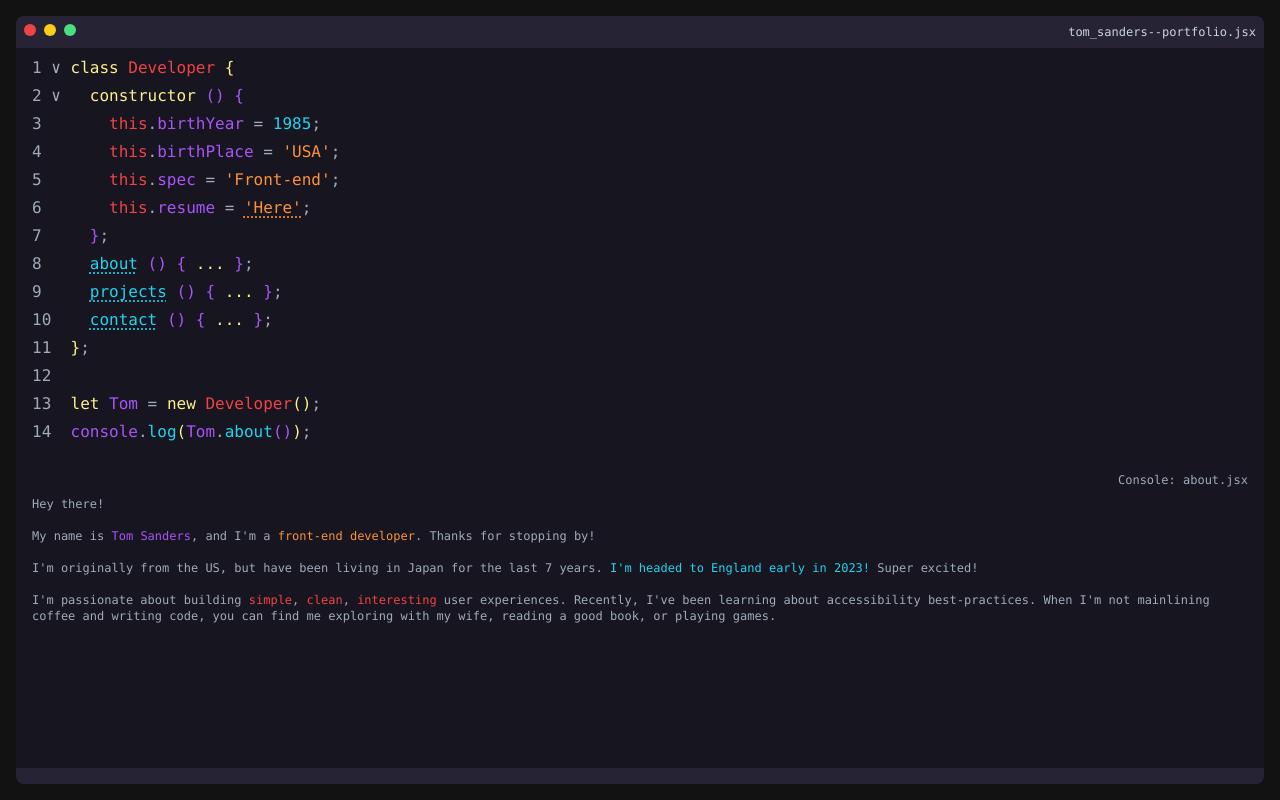
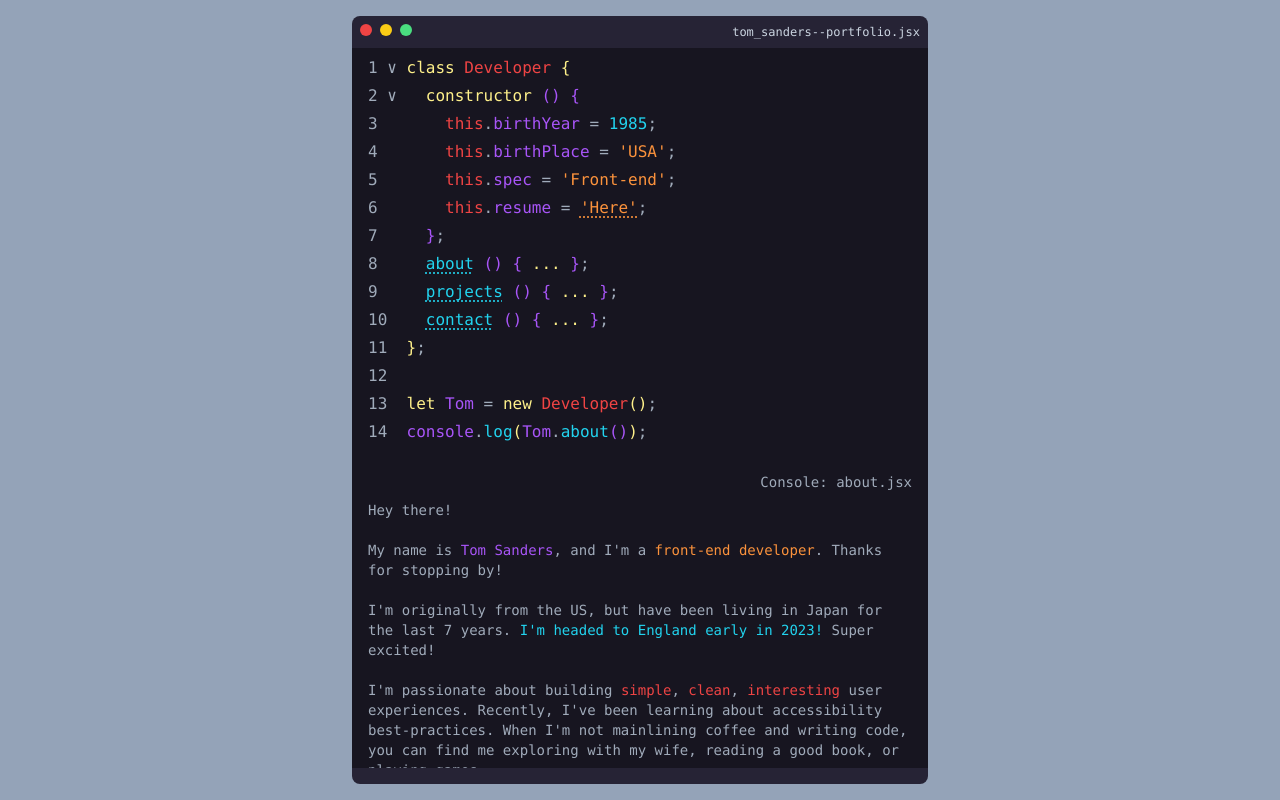
Before and after one commit to tomasanders/portfolio-site, a Next.js app: page / in a window 1280 px wide. Both pictures are taken after a click on the link "about". Built offline with nearby package versions, Linux system fonts and the light colour scheme.

Commit message:
Updated desktop settings

```diff
--- a/components/About.jsx
+++ b/components/About.jsx
@@ -1,7 +1,7 @@
 export const About = () => {
   return (
     <div>
-      <p className="text-xs">
+      <p>
         Hey there!
         <br />
         <br />
--- a/components/Contact.jsx
+++ b/components/Contact.jsx
@@ -30,7 +30,7 @@ export const Contact = () => {
       onSubmit={handleSubmit}
       method="POST"
       target="_blank"
-      className="text-xs leading-8 text-slate-100"
+      className="leading-8 text-slate-100"
       aria-label="Enter your contact information"
     >
       <label for="name" className="p">Enter user name</label>:
--- a/components/Developer.jsx
+++ b/components/Developer.jsx
@@ -65,7 +65,7 @@ export const Developer = () => {
         </div>
       </div>
 
-      <div className="flex flex-col gap-2 mt-4 text-xs text-console-gray">
+      <div className="flex flex-col gap-2 mt-4 text-xs text-console-gray md:text-sm">
         <p className="text-right">
           {`Console: ${pageName}`}
         </p>
--- a/components/Projects.jsx
+++ b/components/Projects.jsx
@@ -27,7 +27,7 @@ export const Projects = () => {
   ];
 
   return (
-    <div className="text-xs">
+    <div>
       <span className="y">const</span> <span className="p">projects</span> = <span className="y">{'{'}</span>
       <br/>
       {console.log(projects)}
--- a/pages/index.jsx
+++ b/pages/index.jsx
@@ -11,15 +11,15 @@ export default function Home() {
         <meta name="author" content="Tom Sanders" />
         <meta name="viewport" content="width=device-width, initial-scale=1.0" />
       </Head>
-      <main className="flex items-center justify-center w-screen h-screen p-4 bg-app-bg">
-        <div className="[console] w-full h-full bg-console-bg flex flex-col rounded-lg">
-          <header className="[buttons] flex items-start justify-start gap-2 p-2">
+      <main className="flex items-center justify-center w-screen h-screen p-4 bg-slate-400">
+        <div className="flex flex-col w-full h-full rounded-lg bg-console-bg md:max-w-xl">
+          <header className="flex items-start justify-start gap-2 p-2">
             <div className="w-3 h-3 bg-red-500 rounded-full"></div>
             <div className="w-3 h-3 bg-yellow-400 rounded-full"></div>
             <div className="w-3 h-3 bg-green-400 rounded-full"></div>
             <h1 className="text-xs text-right grow text-slate-300">tom_sanders--portfolio.jsx</h1>
           </header>
-          <div className="[screen] px-4 max-h-[90vh] overflow-scroll pb-4 bg-dev-bg pt-2 grow">
+          <div className="px-4 max-h-[90vh] overflow-auto pb-4 bg-dev-bg pt-2 grow">
             <Developer />
           </div>
         </div>
```
